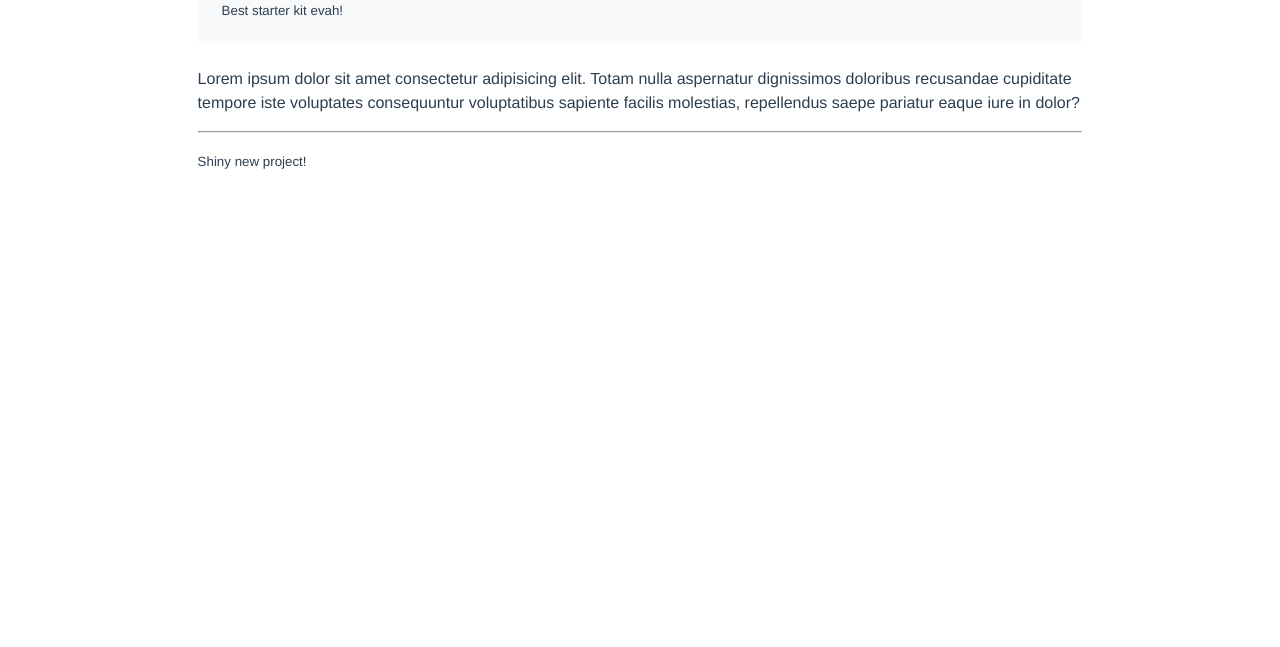
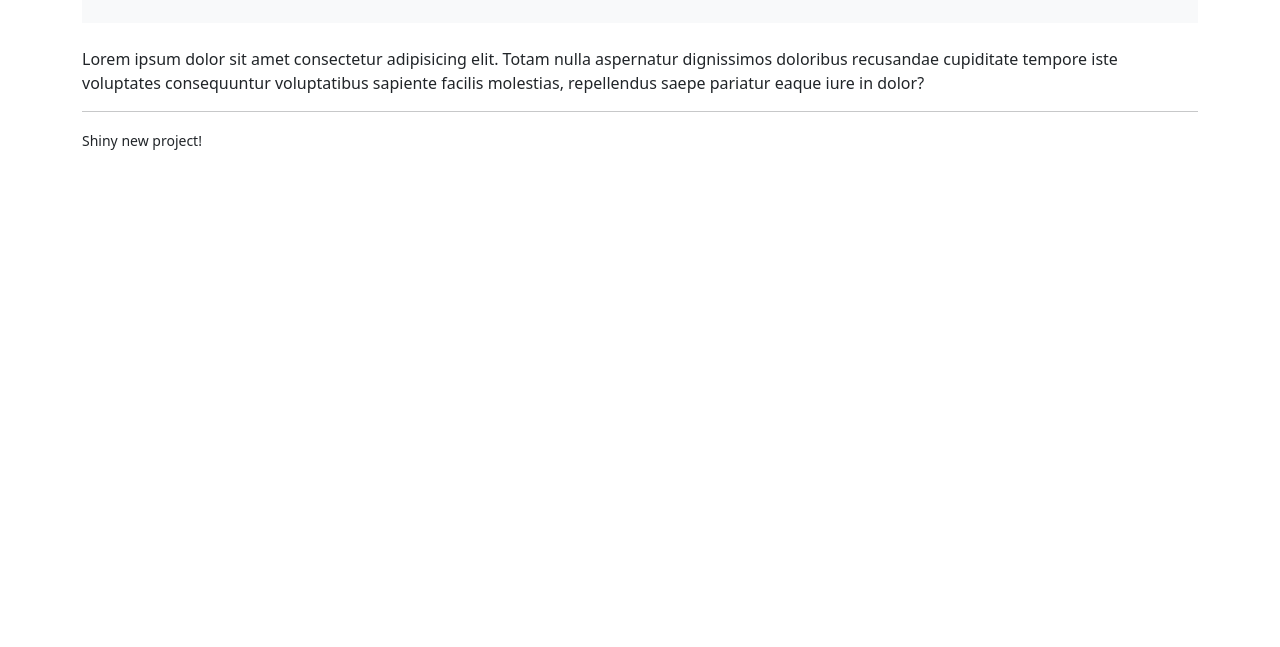
Before and after one commit to mohole/vite-starter, a website built with Vite: page index.html in a window 1280 px wide. Shown: the part 153-800 px from the top of the page. Built offline with nearby package versions, Linux system fonts and the light colour scheme.

Commit message:
feat: add bootstrap v5 variant

```diff
--- a/index.html
+++ b/index.html
@@ -8,7 +8,7 @@
   </head>
   <body>
     <main class="container">
-      <hgroup class="bg-light">
+      <hgroup class="bg-light bg-light p-4 mt-5 mb-4">
         <h1>Mohole - Vite starter kit</h1>
         <small>Best starter kit evah!</small>
       </hgroup>
--- a/package.json
+++ b/package.json
@@ -13,5 +13,8 @@
     "gh-pages": "^5.0.0",
     "vite": "^4.1.2",
     "sass": "^1.52.2"
+  },
+  "dependencies": {
+    "bootstrap": "^5.2.0-beta1"
   }
 }
--- a/src/main.js
+++ b/src/main.js
@@ -1,3 +1,4 @@
+import "bootstrap/scss/bootstrap.scss";
 import "./style.scss";
 
 document.addEventListener("DOMContentReady", () => {
--- a/src/style.scss
+++ b/src/style.scss
@@ -1,36 +1,11 @@
 $accent: #0099ee;
 $white: #fff;
-$gray: rgb(248, 249, 250);
-
-main {
-  font-family: Avenir, Helvetica, Arial, sans-serif;
-  -webkit-font-smoothing: antialiased;
-  -moz-osx-font-smoothing: grayscale;
-  color: #2c3e50;
-  margin-top: 60px;
-}
-
-.container {
-  width: 70%;
-  margin: 50px auto;
-}
-
-hgroup {
-  padding: 1.5rem !important;
-  margin-bottom: 1.5rem !important;
-}
 
 .bg-light {
-  background-color: $gray;
   transition: background-color 0.4s ease;
 
-  &.bg-light:hover {
+  &:hover {
     background-color: $accent !important;
     color: $white;
   }
 }
-
-
-p {
-  line-height: 1.5rem;
-}
```
Also changed, not shown: 1 other file.
